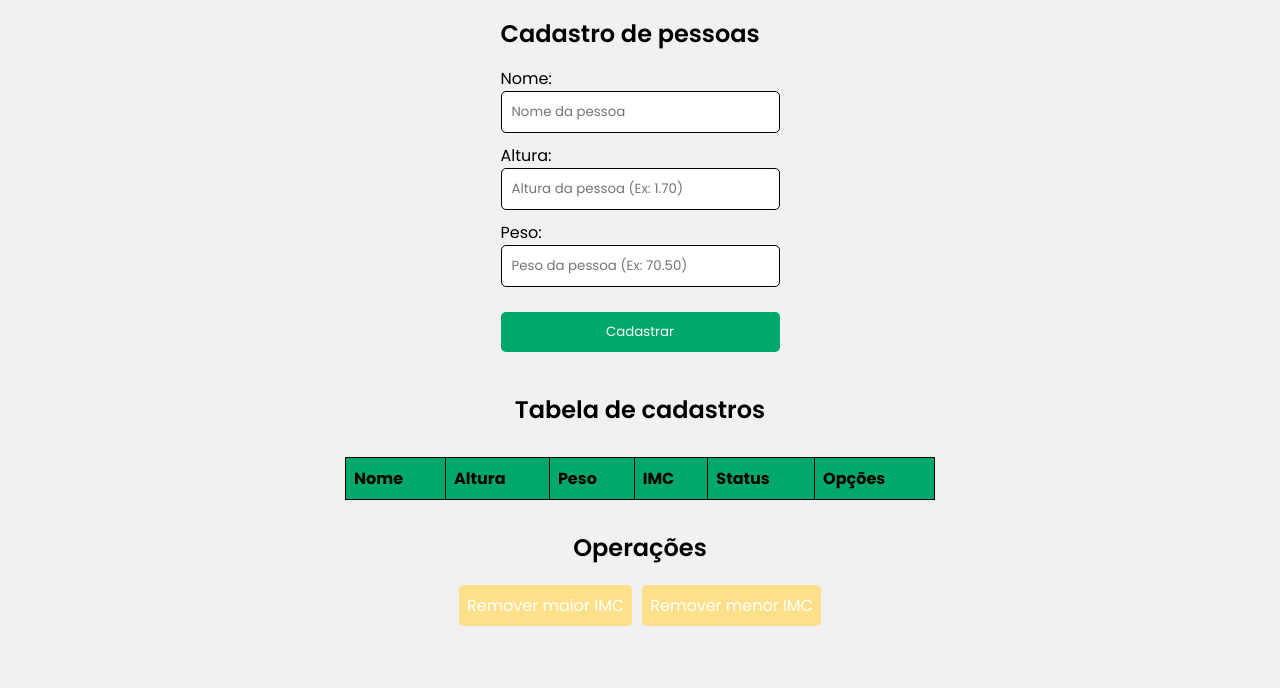
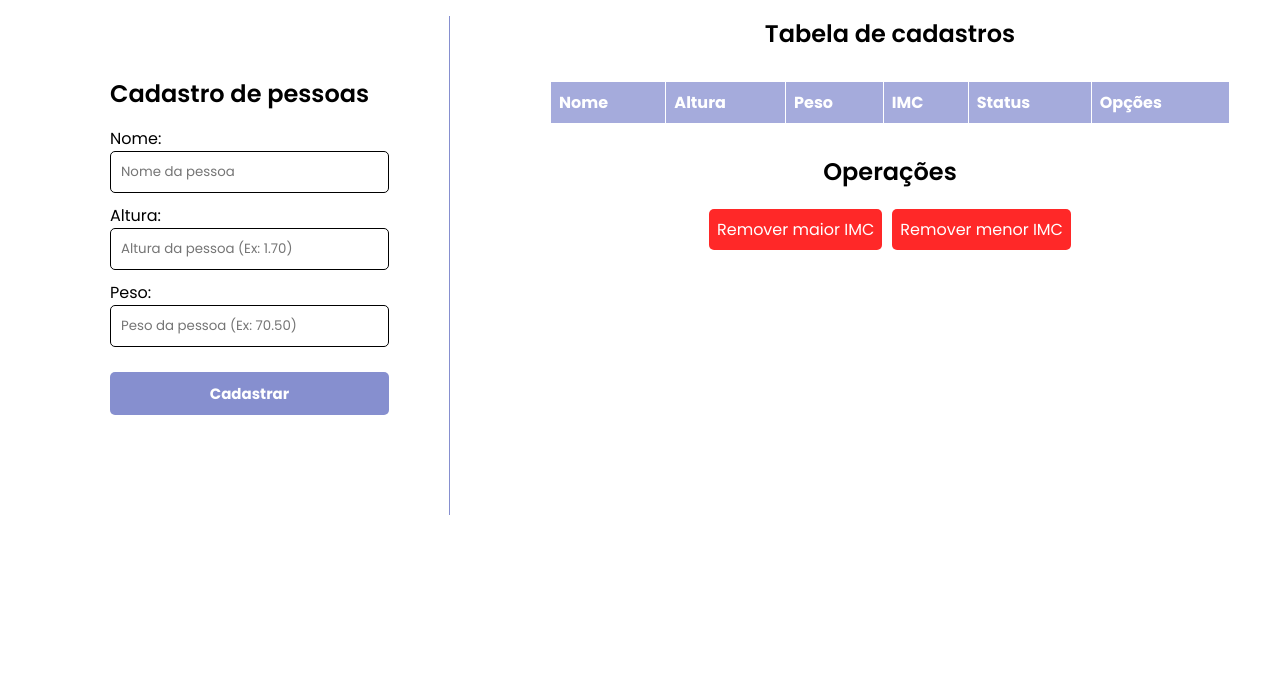
Before and after one commit to Felipe-Vilela/Tabela_IMC, a plain HTML site: page index.html in a window 1280 px wide. Shown: the part 112-800 px from the top of the page. Drawn offline with Linux system fonts and the light colour scheme; no server answers.

Commit message:
Finalizando a estilização

```diff
--- a/index.html
+++ b/index.html
@@ -9,8 +9,9 @@
 <body>
   <h1>Calcular IMC</h1>
 
+  <div class="container">
+	<div class="container-form">
 		<div class="divForm">
-
 		  <h2>Cadastro de pessoas</h2>
 		  <form id="cadastro-form">
 			<label for="nome">Nome:</label>
@@ -25,14 +26,14 @@
 
 			<input type="submit" id="post" value="Cadastrar">
 
-      <!-- <button type="button" id="cadastrar-btn">Cadastrar</button> -->
 		  </form>
 
 
 		</div>
+	</div>
 
 
-
+    <div class="cadastro-container">
         <h2>Tabela de cadastros</h2>
 
         <table id="pessoas-table">
@@ -57,6 +58,7 @@
           <button type="button" id="btnRemoverMaiorImc" class="botaos_imc">Remover maior IMC</button>
           <button type="button" id="btnRemoverMenorImc" class="botaos_imc">Remover menor IMC</button>
         </div>
+    </div>
 
   <script src="script.js"></script>
 </body>
--- a/style.css
+++ b/style.css
@@ -14,7 +14,25 @@ body {
   align-items: center;
   justify-content: center;
   flex-direction: column;
-  background-color: #f1f1f1;
+  background-color: #ffffff;
+}
+
+.container {
+  display: flex;
+  gap: 100px;
+  width: 100%;
+}
+
+.cadastro-container {
+  display: flex;
+  flex-direction: column;
+  align-items: center;
+  width: 80%;
+}
+
+.container-form{
+  border-right: 1px solid #868fcf;
+  padding: 60px;
 }
 
 h1{
@@ -30,21 +48,21 @@ h2{
 
 table {
   border-collapse: collapse;
-  width: 50%;
+  width: 100%;
   margin-top: 30px;
   margin-bottom: 30px;
-
+  border-radius: 8px;
 }
 
 th, td {
-  border: 1px solid #000;
+  border: 1px solid #ffffff;
   padding: 8px;
   text-align: left;
 }
 
 th {
-  background-color: #00a86b;
-
+  background-color: #a5abdc;
+  color: #fff;
 }
 
 
@@ -96,29 +114,31 @@ button{
 }
 
 .botaos_tabela {
-  background-color: #0c28dd;
+  background-color: #1d38e8;
   margin-right: 5px;
+  transition: .8s;
 }
 
-.botaos_tabela_excluir {
-  background-color: #ff8c00;
+.botaos_tabela_excluir, .botaos_imc {
+  background-color: #ff2828;
+  transition: .8s;
 }
 
-.botaos_imc{
-  background-color: #FFE08A;
-}
-
-
-
-#post:hover{
-  background-color: #05bd79;
+.botaos_imc:hover, .botaos_tabela:hover, .botaos_tabela_excluir:hover {
+  opacity: .8;
 }
 
 #post {
   cursor: pointer;
-
-  background-color: #00a86b;
+  background-color: #868fcf;
   color: white;
   border: none;
   margin-top: 15px;
+  transition: .8s;
+  font-weight: 700;
+  font-size: 15px;
 }
+
+#post:hover{
+  opacity: .8;
+}
```
Lines whose indentation alone changed are shown as unchanged.
